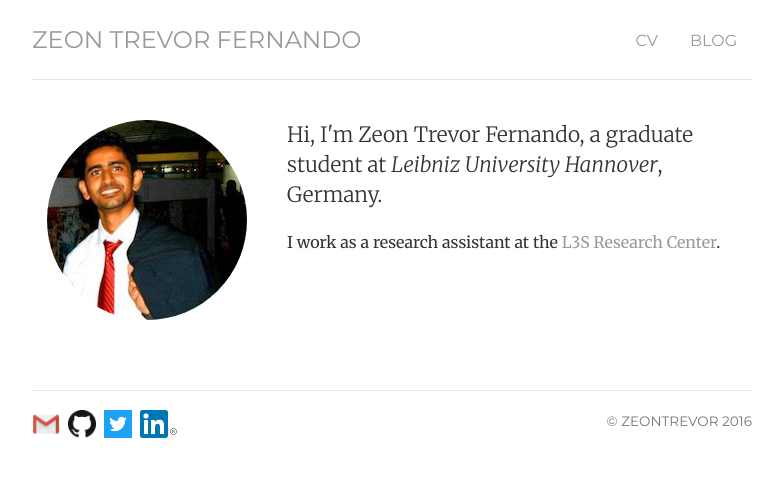
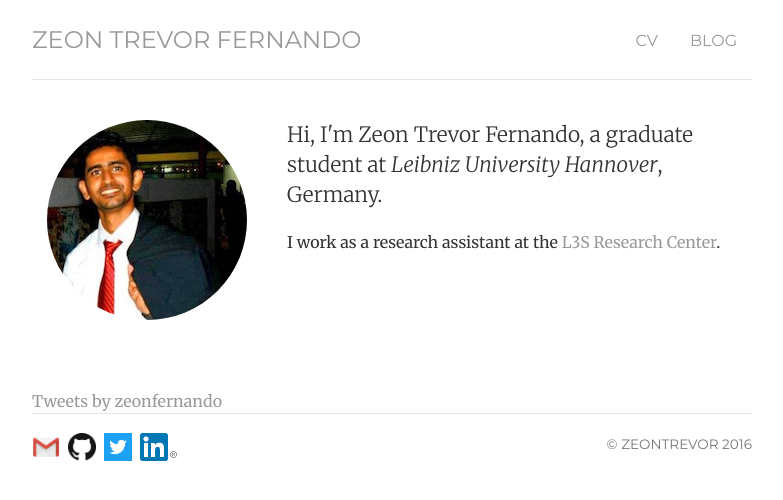
Before and after one commit to ZeonTrevor/zeontrevor.github.io, a Jekyll site: the page built from index.html, in a window 1280 px wide. Shown: the top 500 px of the page, without its empty margins (248-1031 px from the left). Built offline with Jekyll 4.4.1, drawn with Linux system fonts in a browser that asks for light colours; comment, search, counter and statistics services are not loaded.

Commit message:
Embedded twitter timeline

```diff
--- a/_layouts/default.html
+++ b/_layouts/default.html
@@ -34,6 +34,8 @@
     </div>
 
   {{ content }}
+
+  <a class="twitter-timeline" href="https://twitter.com/zeonfernando">Tweets by zeonfernando</a> <script async src="//platform.twitter.com/widgets.js" charset="utf-8"></script>
   <!--footer-->
   <div class="footer">
     <div class="row">
```
